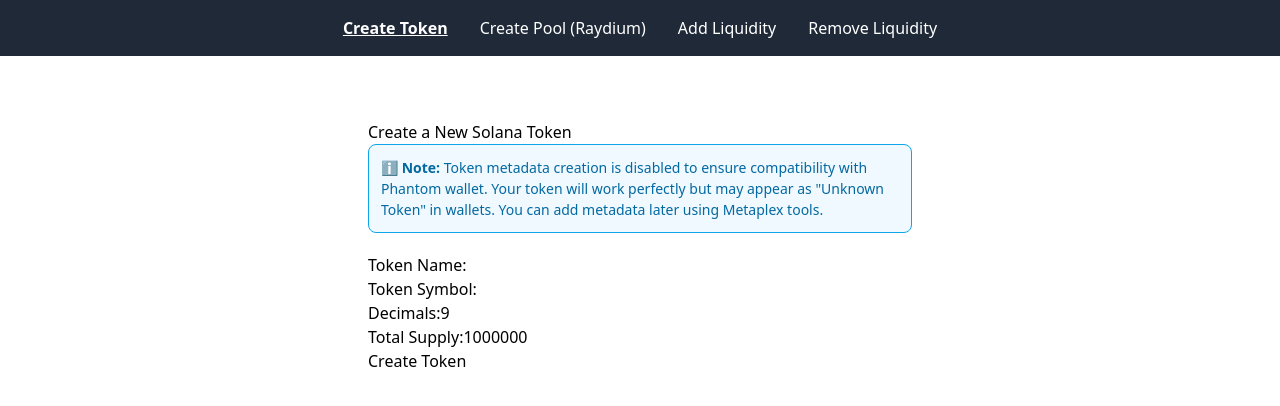
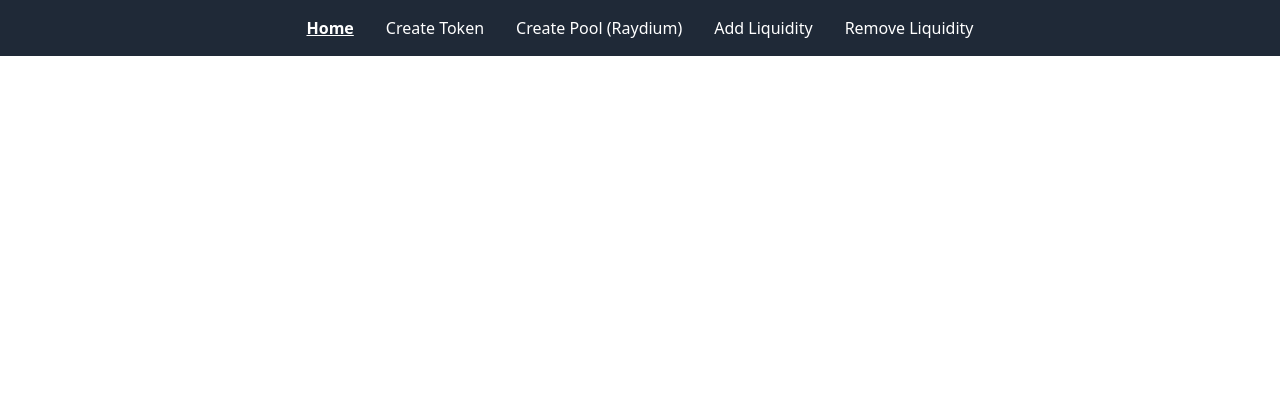
Before and after one commit to dhdev19/Solana-Token-Creation, a React (Create React App) app in the folder frontend/: page / in a window 1280 px wide. Before the commit this address led to /create-token. Shown: the top 406 px of the page. Built offline with nearby package versions, Linux system fonts and the light colour scheme.

Commit message:
install bootstratp and Add home page

```diff
--- a/frontend/package.json
+++ b/frontend/package.json
@@ -15,8 +15,11 @@
     "@testing-library/jest-dom": "^6.6.4",
     "@testing-library/react": "^16.3.0",
     "@testing-library/user-event": "^13.5.0",
+    "ajv": "^8.17.1",
+    "ajv-keywords": "^5.1.0",
     "assert": "^2.1.0",
     "bn.js": "^5.2.1",
+    "bootstrap": "^5.3.7",
     "bs58": "^5.0.0",
     "buffer": "^6.0.3",
     "crypto-browserify": "^3.12.1",
--- a/frontend/src/App.js
+++ b/frontend/src/App.js
@@ -29,6 +29,7 @@
 import React from 'react';
 import { BrowserRouter as Router, Routes, Route, Navigate } from 'react-router-dom';
 import Navbar from './Navbar';
+import Home from './Home';
 import CreateTokenForm from './CreateTokenForm';
 import AddLiquidityForm from './AddLiquidityForm';
 import RemoveLiquidityForm from './RemoveLiquidityForm';
@@ -46,7 +47,7 @@ const App = () => {
           <div className="w-full max-w-xl p-4 mt-6">
             <WalletConnect />
             <Routes>
-              <Route path="/" element={<Navigate to="/create-token" />} />
+              <Route path="/" element={<Home />} />
               <Route path="/create-token" element={<CreateTokenForm />} />
               <Route path="/create-pool" element={<CreatePool />} />
               <Route path="/add-liquidity" element={<AddLiquidityForm />} />
--- /dev/null
+++ b/frontend/src/Home.jsx
@@ -0,0 +1,11 @@
+import React from 'react'
+
+function Home() {
+  return (
+    <div>
+
+    </div>
+  )
+}
+
+export default Home
--- a/frontend/src/Navbar.js
+++ b/frontend/src/Navbar.js
@@ -7,6 +7,7 @@ const Navbar = () => {
 
   return (
     <nav className="w-full bg-gray-800 text-white p-4 flex justify-center space-x-8 fixed top-0 z-50">
+       <NavLink to="/" className={linkClass}>Home</NavLink>
       <NavLink to="/create-token" className={linkClass}>Create Token</NavLink>
       <NavLink to="/create-pool" className={linkClass}>Create Pool (Raydium)</NavLink>
       <NavLink to="/add-liquidity" className={linkClass}>Add Liquidity</NavLink>
```
Also changed, not shown: 1 other file (tests, documents, lock files or other folders).
